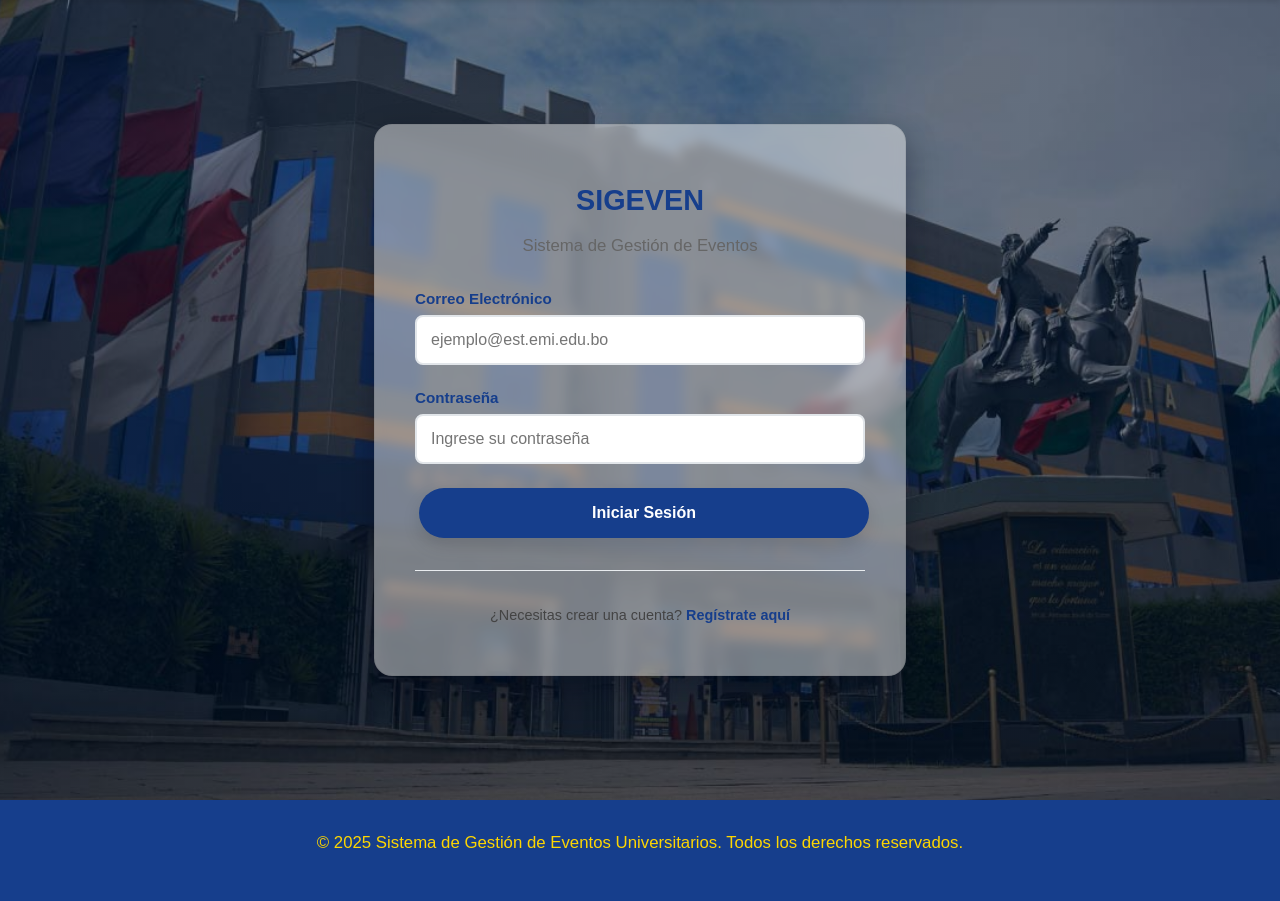
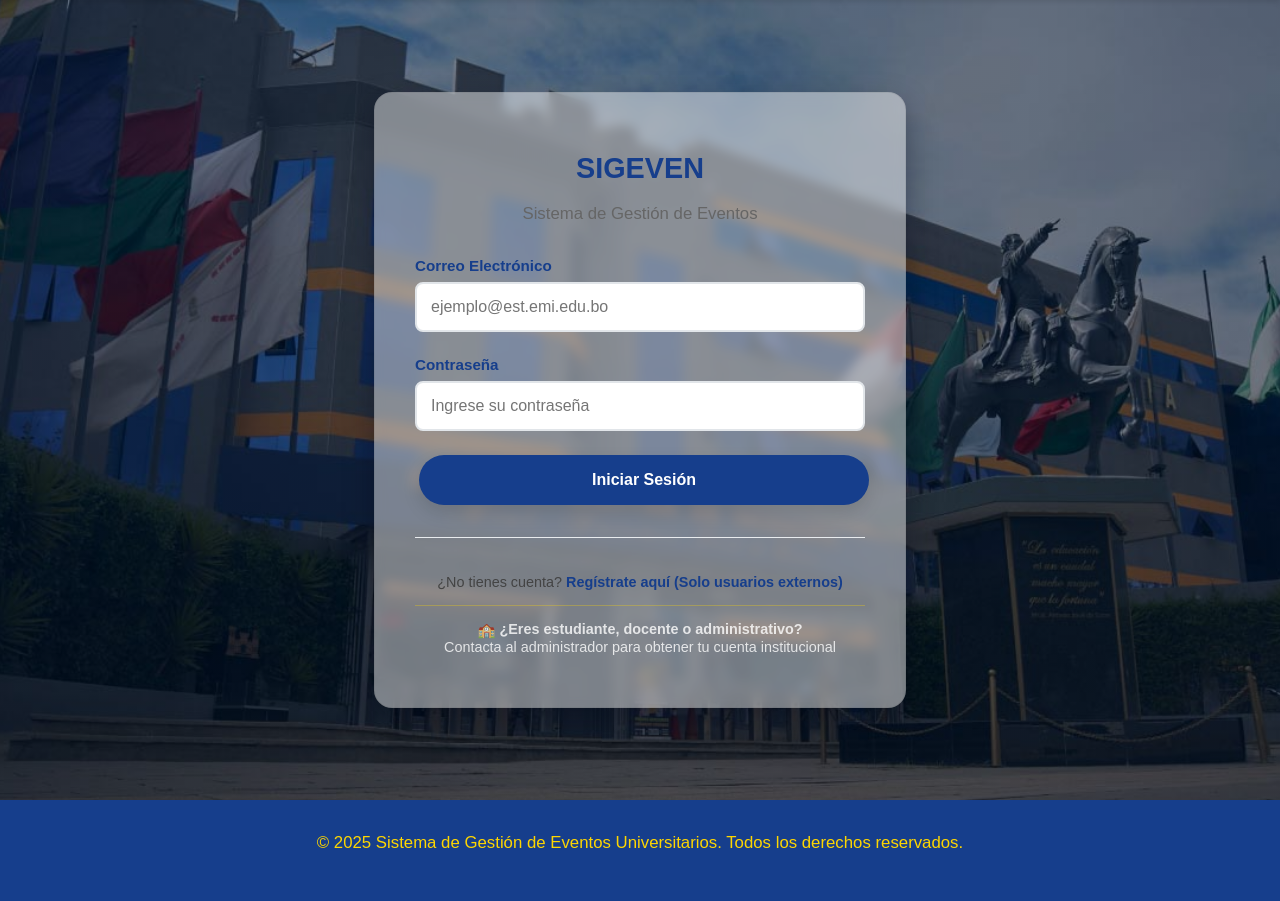
Before and after one commit to aldairjoss2001/SIGEVEN, a PHP site: page /SIGEVEN/login.php in a window 1280 px wide. Shown: the part 96-997 px from the top of the page. Run offline with PHP 8.4, Linux system fonts and the light colour scheme.

Commit message:
Update login page to link external registration and inform institutional users
Co-authored-by: aldairjoss2001 <241609840+aldairjoss2001@users.noreply.github.com>

```diff
--- a/SIGEVEN/login.php
+++ b/SIGEVEN/login.php
@@ -148,8 +148,13 @@ if ($_SERVER['REQUEST_METHOD'] === 'POST') {
 
                 <div class="auth-links">
                     <p>
-                        ¿Necesitas crear una cuenta?
-                        <a href="crear_usuario_demo.php">Regístrate aquí</a>
+                        ¿No tienes cuenta?
+                        <a href="sistema_de_eventos/registro_externo.php">Regístrate aquí (Solo usuarios externos)</a>
+                    </p>
+                    <p style="margin-top: 15px; padding-top: 15px; border-top: 1px solid rgba(254, 214, 0, 0.3); font-size: 0.9rem; color: rgba(255,255,255,0.8);">
+                        <span style="vertical-align: middle;">🏫</span>
+                        <strong>¿Eres estudiante, docente o administrativo?</strong><br>
+                        Contacta al administrador para obtener tu cuenta institucional
                     </p>
                 </div>
             </div>
```
